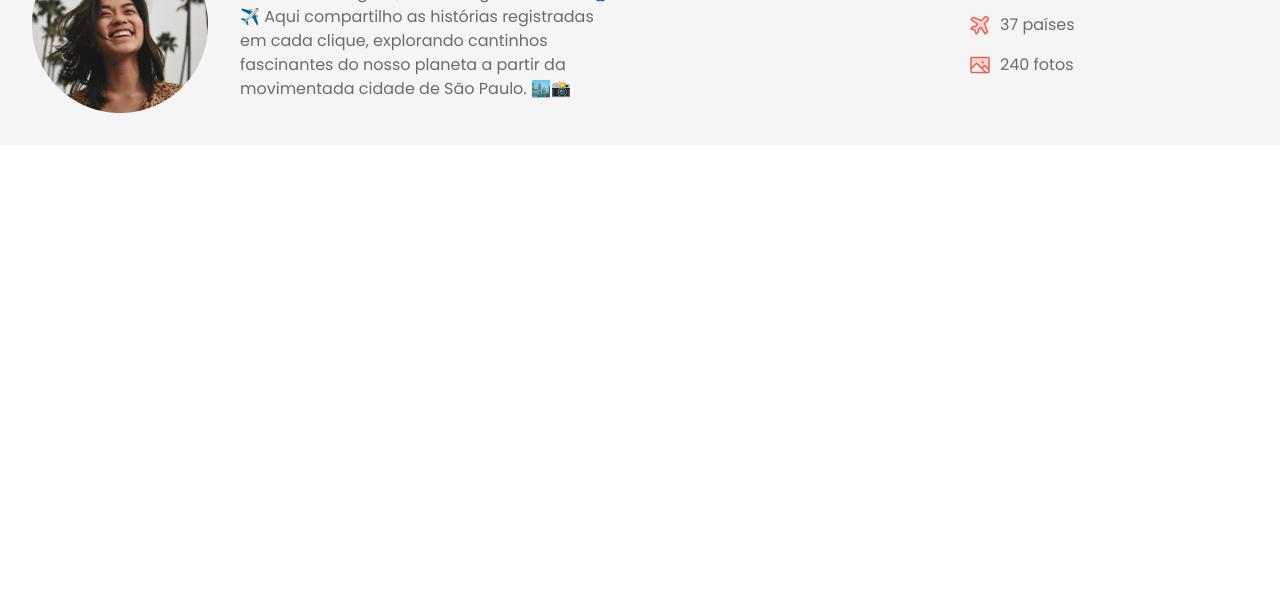
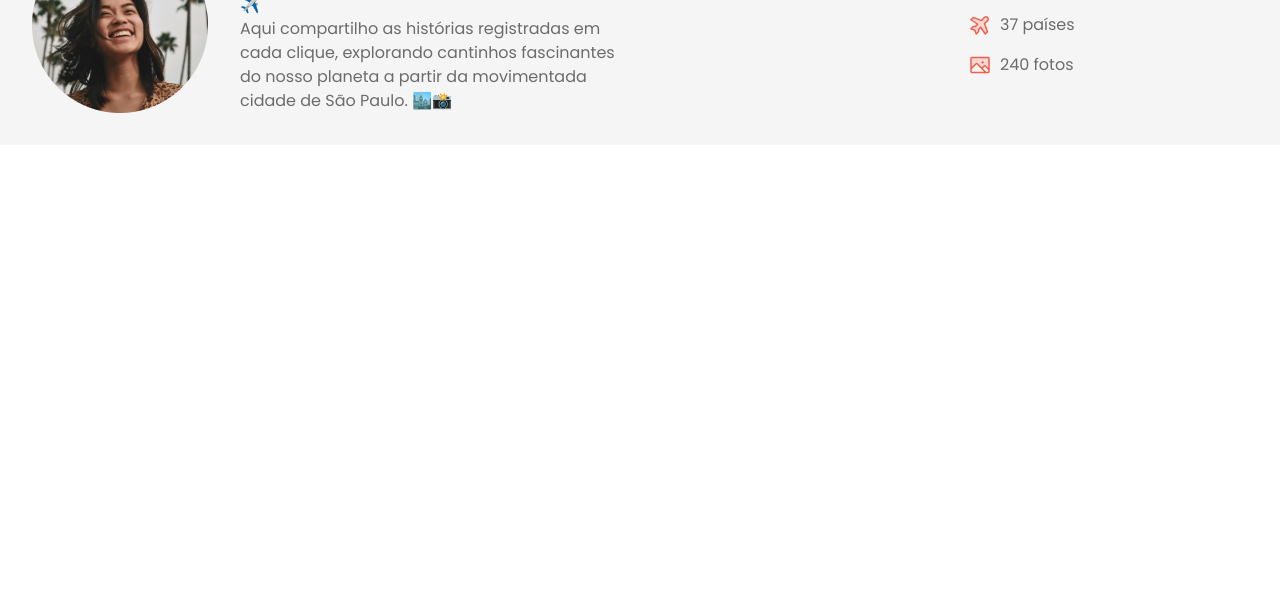
Before and after one commit to placenci/Projeto_Travel_Gram, a plain HTML site: page index.html in a window 1280 px wide. Shown: the part 191-800 px from the top of the page. Drawn offline with Linux system fonts and the light colour scheme.

Commit message:
change header

```diff
--- a/index.html
+++ b/index.html
@@ -38,7 +38,7 @@
          <img src="assets/Profile pic.png" alt="Imagem da Isabela Torres">
          <div>
             <h1>Isabela Torres</h1>
-            <p>Amante de viagens, cultura e gastronomia. 🌍<br>✈️
+            <p>Amante de viagens, cultura e gastronomia. 🌍✈️ <br>
                Aqui compartilho as histórias registradas em cada clique, explorando cantinhos fascinantes do nosso planeta a partir da movimentada cidade de São Paulo. 🏙️📸</p>
          </div>
       </div>
--- a/styles/header.css
+++ b/styles/header.css
@@ -1,5 +1,6 @@
 header{
    padding-block: 32px;
+   font: var(--text-md);
 }
 header .container {
    display: flex;
@@ -19,9 +20,7 @@ header .container {
    color: var(--text-color-primary);
    margin-bottom: 8px;
 }
-#profile p{
-   font: var(--text-md);
-}
+
 #info {
    width: 280px;
    list-style: none;
```
